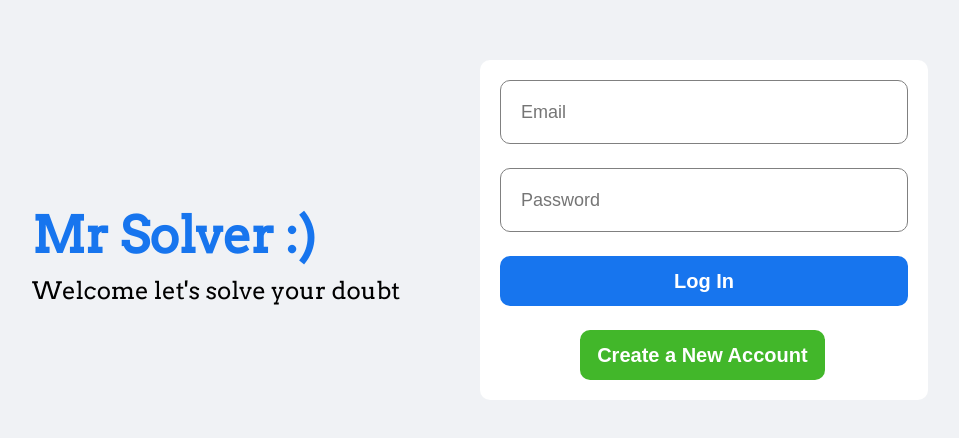
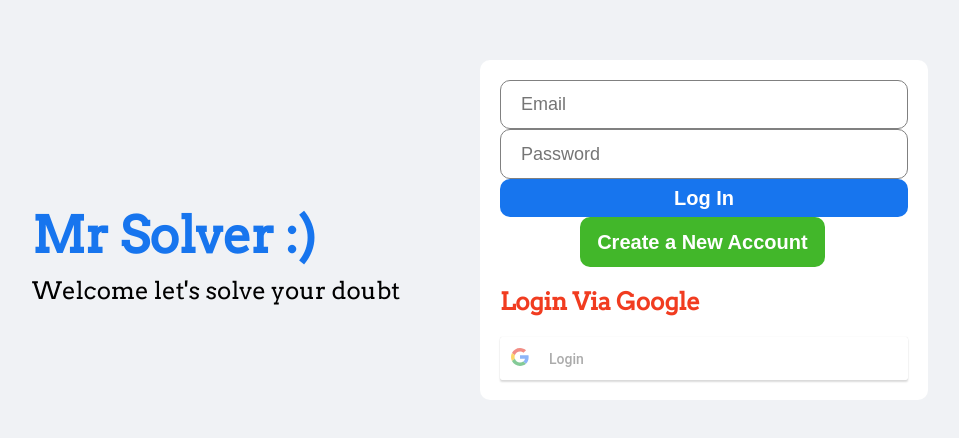
Before and after one commit to MSKU786/Doubt-solver-client, a React (Create React App) app: page /login in a window 1280 px wide. Shown: the part 170-608 px from the top of the page, without its empty margins (160-1119 px from the left). Built offline with nearby package versions, Linux system fonts and the light colour scheme; no server answers.

Commit message:
Login added

```diff
--- a/package.json
+++ b/package.json
@@ -13,6 +13,7 @@
     "jwt-decode": "^3.1.2",
     "react": "^17.0.2",
     "react-dom": "^17.0.2",
+    "react-google-login": "^5.2.2",
     "react-router-dom": "^5.2.0",
     "react-scripts": "4.0.3",
     "timeago.js": "^4.0.2",
--- a/src/pages/Login.jsx
+++ b/src/pages/Login.jsx
@@ -5,6 +5,7 @@ import { AuthContext } from "../context/auth";
 import { CircularProgress } from "@material-ui/core";
 import { useHistory } from "react-router-dom";
 import { Link } from "react-router-dom";
+import GoogleLogin from "react-google-login"
 import "./login.css"
 
 export default function Login() {
@@ -22,6 +23,14 @@ const { isFetching, dispatch } = useContext(AuthContext);
 
 
   };
+
+  const responseSuccessGoogle = (res) => {
+
+  }
+
+  const responseFailureGoogle = (res) => {
+
+  }
 
   return (
     <div className="login">
@@ -65,7 +74,14 @@ const { isFetching, dispatch } = useContext(AuthContext);
                 )}
               </button>
             </Link>
-
+            <h2>Login Via Google</h2>
+            <GoogleLogin
+              clientId="363086331701-j72med5b4r7l2ed4059lhohudv4ggp9i.apps.googleusercontent.com"
+              buttonText="Login"
+              onSuccess={responseSuccessGoogle}
+              onFailure={responseFailureGoogle}
+              cookiePolicy={'single_host_origin'}
+            />
           </form>
         </div>
       </div>
```
Also changed, not shown: 1 other file (tests, documents, lock files or other folders).
